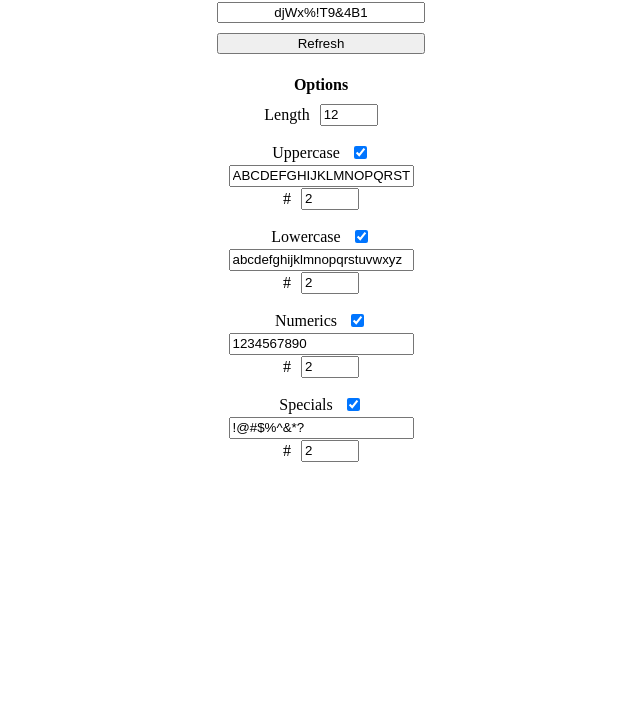
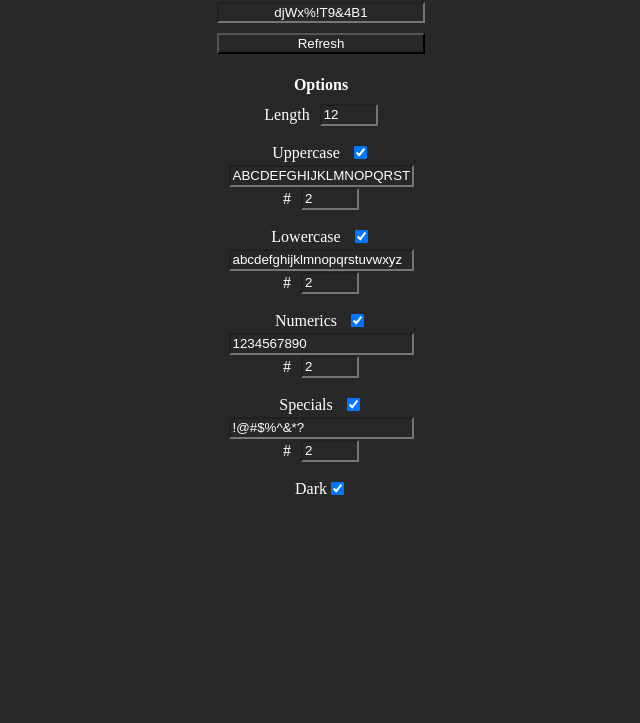
Before and after one commit to nicovert/password-generator, a plain HTML site: page index.html in a window 1280 px wide. Shown: the part 77-800 px from the top of the page, without its empty margins (319-959 px from the left). Drawn offline with Linux system fonts and the light colour scheme.

Commit message:
Added dark mode support.

```diff
--- a/index.html
+++ b/index.html
@@ -72,6 +72,12 @@
 						<input type="number" id="numSpecials" class="optionInputNum" min="0" value="2">
 					</div>
 				</div>
+				<div class="option">
+					<div class="optionLine">
+						<p>Dark</p>
+						<input type="checkbox" id="checkDark" checked>
+					</div>
+				</div>
 			</div>
 		</div>
 	</body>
--- a/script.js
+++ b/script.js
@@ -25,6 +25,8 @@ const getOptionsObject = () => {
 		special: document.getElementById("checkSpecials").checked,
 		numSpecial: document.getElementById("numSpecials").value,
 		validSpecial: document.getElementById("inputSpecials").value,
+		//Dark Mode
+		dark: document.getElementById("checkDark").checked,
 	}
 
 	return options;
@@ -113,6 +115,8 @@ const setCookie = (options) => {
 	document.cookie = `checkSpecials=${options.special};${expiresString};`
 	document.cookie = `numSpecials=${options.numSpecial};${expiresString};`
 	document.cookie = `inputSpecials=${options.validSpecial};${expiresString};`
+
+	document.cookie = `checkDark=${options.dark};${expiresString};`
 }
 
 const getCookie = () => {
@@ -132,7 +136,25 @@ const getCookie = () => {
 	}
 }
 
+const updateTheme = () => {
+	const dark = document.getElementById("checkDark").checked
+	const elements = document.getElementsByTagName("*")
+
+	if (dark) {
+		for (var i = elements.length - 1; i >= 0; i--) {
+			if (!elements[i].classList.contains("dark"))
+				elements[i].classList.add("dark")
+		}
+	} else {
+		for (var i = elements.length - 1; i >= 0; i--) {
+			elements[i].classList.remove("dark")
+		}
+	}
+}
+
 //Listeners
 document.getElementById("buttonRefresh").addEventListener("click", refreshPassword)
+document.getElementById("checkDark").addEventListener("change", updateTheme)
 window.addEventListener("load", getCookie)
 window.addEventListener("load", refreshPassword)
+window.addEventListener("load", updateTheme)
--- a/styles.css
+++ b/styles.css
@@ -1,6 +1,11 @@
 #root {
 	display: flex;
 	justify-content: center;
+}
+
+.dark {
+	background-color: #282828;
+	color: #FFFFFF;
 }
 
 .headerTitle {
```
